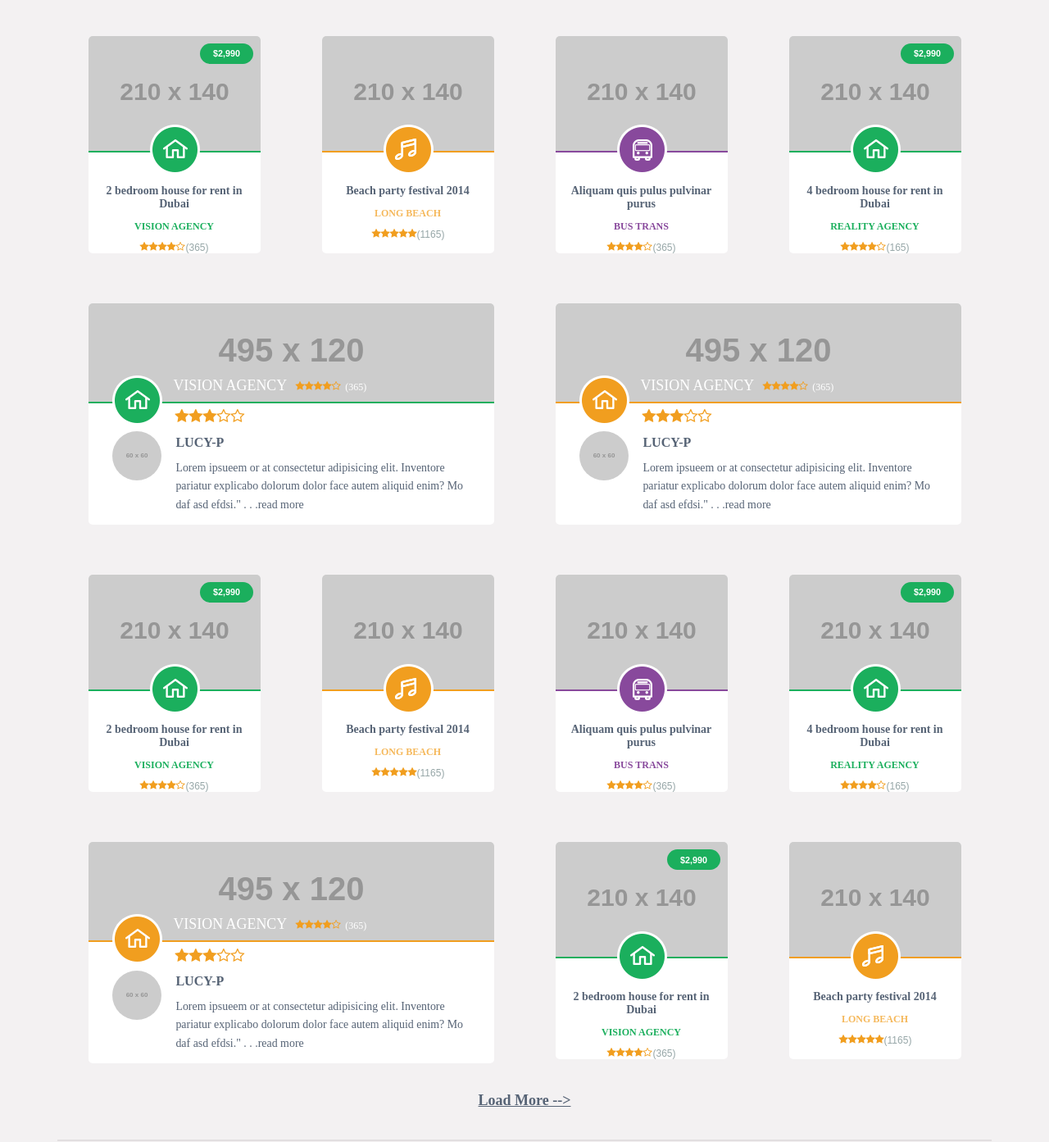
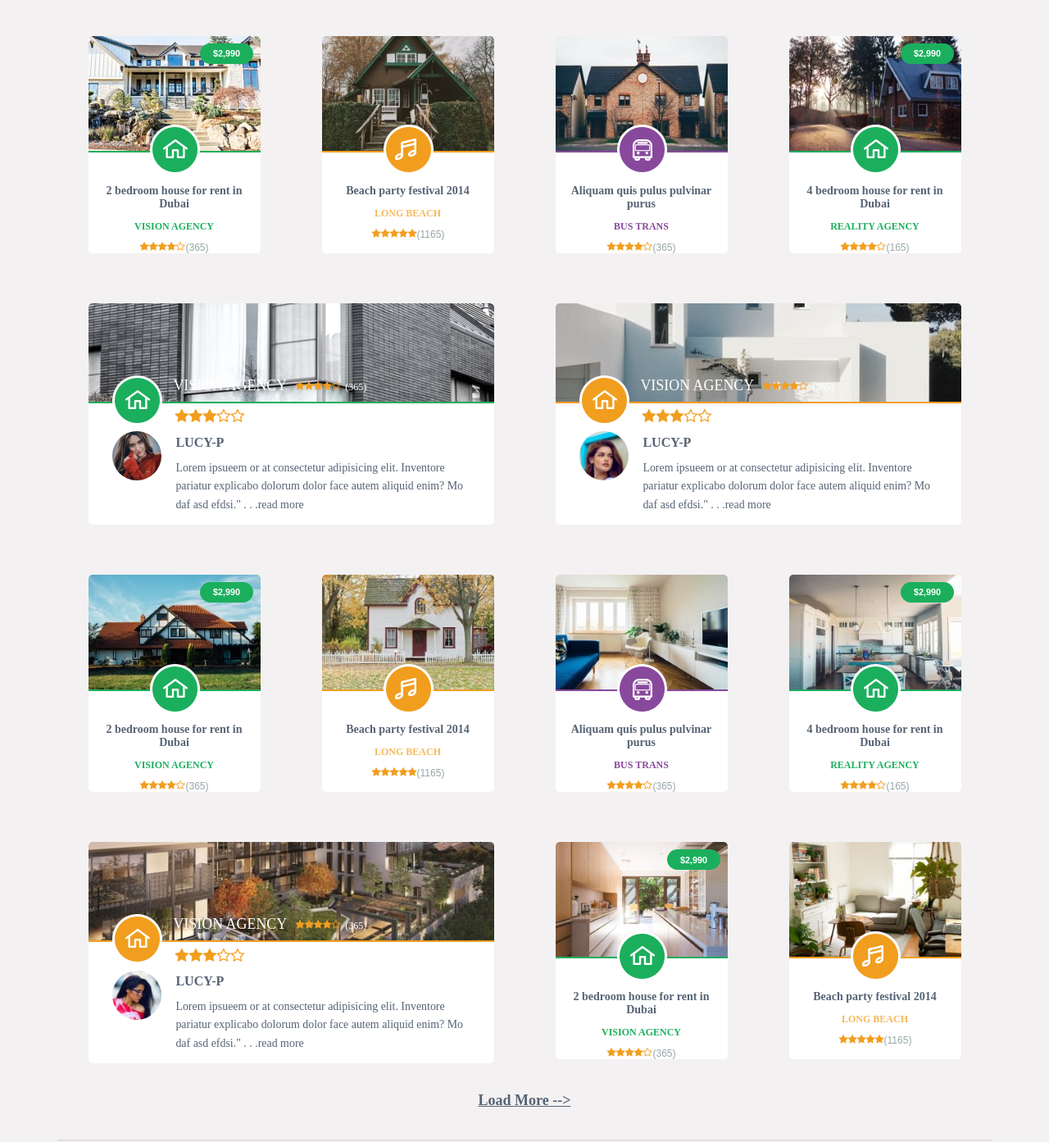
Before and after one commit to josedlca/duhootRep, a plain HTML site: page index.html in a window 1280 px wide. Shown: the part 529-1922 px from the top of the page at 82% size. Drawn offline with Linux system fonts and the light colour scheme; placeholder pictures from the web are drawn by us.

Commit message:
add images

```diff
--- a/index.html
+++ b/index.html
@@ -119,7 +119,7 @@
 				<div class="row post-margin-bottom">
 					<div class="col-12 col-sm-6 col-md-3 qry-margin">
 						<div class="post-card">
-							<img class="img-place" src="http://via.placeholder.com/210x140" alt="placeholder">
+							<img class="img-place" src="./assets/images/duhoot-img-one.jfif" alt="placeholder">
 							<h6 class="price">$2,990</h6>
 							<img class="simbol-filter" src="./assets/images/bigfilter2.png" alt="bigfilter2">
 							<p class="offer">2 bedroom house for rent in Dubai</p>
@@ -129,7 +129,7 @@
 					</div>
 					<div class="col-12 col-sm-6 col-md-3 qry-margin">
 						<div class="post-card">
-							<img class="img-place2" src="http://via.placeholder.com/210x140" alt="placeholder">
+							<img class="img-place2" src="./assets/images/duhoot-img-two.jfif" alt="placeholder">
 							<img class="simbol-filter" src="./assets/images/bignotamu.png" alt="bignotamu">
 							<p class="offer">Beach party festival 2014</p>
 							<p class="kinds2">LONG BEACH</p>
@@ -138,7 +138,7 @@
 					</div>
 					<div class="col-12 col-sm-6 col-md-3 qry-margin">
 						<div class="post-card">
-							<img class="img-place3" src="http://via.placeholder.com/210x140" alt="placeholder">
+							<img class="img-place3" src="./assets/images/duhoot-img-three.jfif" alt="placeholder">
 							<img class="simbol-filter" src="./assets/images/bigfilter3.png" alt="bigfilter3">
 							<p class="offer">Aliquam quis pulus pulvinar purus</p>
 							<p class="kinds3">BUS TRANS</p>
@@ -147,7 +147,7 @@
 					</div>
 					<div class="col-12 col-sm-6 col-md-3">
 						<div class="post-card">
-							<img class="img-place" src="http://via.placeholder.com/210x140" alt="placeholder">
+							<img class="img-place" src="./assets/images/duhoot-img-four.jfif" alt="placeholder">
 							<h6 class="price">$2,990</h6>
 							<img class="simbol-filter" src="./assets/images/bigfilter2.png" alt="bigfilter2">
 							<p class="offer">4 bedroom house for rent in Dubai</p>
@@ -160,11 +160,11 @@
 					<div class="col-12 col-md-6 qry-margin">
 						<div class="big-post-card">
 							<div class="image-space">
-								<img class="img-place img-ppll" src="http://via.placeholder.com/495x120" alt="placeholder">
+								<img class="img-place img-ppll" src="./assets/images/duhoot-img-eleven.jfif" alt="placeholder">
 								<img class="big-simbol-filter" src="./assets/images/bigfilter2.png" alt="bigfilter">
 								<div class="big-kinds"><p class="big-child-kinds">VISION AGENCY</p><img src="./assets/images/one-star.png" alt="one-stars"><span class="big-number">(365)</span></div>
 							</div>
-							<img class="min-img-sixty" src="http://via.placeholder.com/60x60" alt="placeholder">
+							<img class="min-img-sixty" src="./assets/images/profile-one.jfif" alt="placeholder">
 							<img class="big-stars" src="./assets/images/big-two-stars.png" alt="big-two-stars">
 							<div class="image-space-2">
 								<h4 class="little-title">LUCY-P</h4>
@@ -175,11 +175,11 @@
 					<div class="col-12 col-md-6">
 						<div class="big-post-card">
 							<div class="image-space">
-								<img class="img-place2 img-ppll" src="http://via.placeholder.com/495x120" alt="placeholder">
+								<img class="img-place2 img-ppll" src="./assets/images/duhoot-img-doce.jfif" alt="placeholder">
 								<img class="big-simbol-filter" src="./assets/images/bigfilter1.png" alt="bigfilter1">
 								<div class="big-kinds"><p class="big-child-kinds">VISION AGENCY</p><img src="./assets/images/one-star.png" alt="one-stars"><span class="big-number">(365)</span></div>
 							</div>
-							<img class="min-img-sixty" src="http://via.placeholder.com/60x60" alt="placeholder">
+							<img class="min-img-sixty" src="./assets/images/profile-two.jfif" alt="placeholder">
 							<img class="big-stars" src="./assets/images/big-two-stars.png" alt="big-two-stars">
 							<div class="image-space-2">
 								<h4 class="little-title">LUCY-P</h4>
@@ -191,7 +191,7 @@
 				<div class="row post-margin-bottom desapear">
 					<div class="col-12 col-sm-6 col-md-3 qry-margin">
 						<div class="post-card">
-							<img class="img-place" src="http://via.placeholder.com/210x140" alt="placeholder">
+							<img class="img-place" src="./assets/images/duhoot-img-five.jfif" alt="placeholder">
 							<h6 class="price">$2,990</h6>
 							<img class="simbol-filter" src="./assets/images/bigfilter2.png" alt="bigfilter2">
 							<p class="offer">2 bedroom house for rent in Dubai</p>
@@ -201,7 +201,7 @@
 					</div>
 					<div class="col-12 col-sm-6 col-md-3 qry-margin">
 						<div class="post-card">
-							<img class="img-place2" src="http://via.placeholder.com/210x140" alt="placeholder">
+							<img class="img-place2" src="./assets/images/duhoot-img-six.jfif" alt="placeholder">
 							<img class="simbol-filter" src="./assets/images/bignotamu.png" alt="bignotamu">
 							<p class="offer">Beach party festival 2014</p>
 							<p class="kinds2">LONG BEACH</p>
@@ -210,7 +210,7 @@
 					</div>
 					<div class="col-12 col-sm-6 col-md-3 qry-margin-2">
 						<div class="post-card">
-							<img class="img-place3" src="http://via.placeholder.com/210x140" alt="placeholder">
+							<img class="img-place3" src="./assets/images/duhoot-img-seven.jfif" alt="placeholder">
 							<img class="simbol-filter" src="./assets/images/bigfilter3.png" alt="bigfilter3">
 							<p class="offer">Aliquam quis pulus pulvinar purus</p>
 							<p class="kinds3">BUS TRANS</p>
@@ -219,7 +219,7 @@
 					</div>
 					<div class="col-12 col-sm-6 col-md-3">
 						<div class="post-card">
-							<img class="img-place" src="http://via.placeholder.com/210x140" alt="placeholder">
+							<img class="img-place" src="./assets/images/duhoot-img-eight.jfif" alt="placeholder">
 							<h6 class="price">$2,990</h6>
 							<img class="simbol-filter" src="./assets/images/bigfilter2.png" alt="bigfilter2">
 							<p class="offer">4 bedroom house for rent in Dubai</p>
@@ -232,11 +232,11 @@
 					<div class="col-12 col-md-6 qry-margin">
 						<div class="big-post-card">
 							<div class="image-space">
-								<img class="img-place2 img-ppll" src="http://via.placeholder.com/495x120" alt="placeholder">
+								<img class="img-place2 img-ppll" src="./assets/images/duhoot-img-trece.jfif" alt="placeholder">
 								<img class="big-simbol-filter" src="./assets/images/bigfilter1.png" alt="bigfilter1">
 								<div class="big-kinds"><p class="big-child-kinds">VISION AGENCY</p><img src="./assets/images/one-star.png" alt="one-star"><span class="big-number">(365)</span></div>
 							</div>
-							<img class="min-img-sixty" src="http://via.placeholder.com/60x60" alt="placeholder">
+							<img class="min-img-sixty" src="./assets/images/profile-three.jfif" alt="placeholder">
 							<img class="big-stars" src="./assets/images/big-two-stars.png" alt="two-stars">
 							<div class="image-space-2">
 								<h4 class="little-title">LUCY-P</h4>
@@ -246,7 +246,7 @@
 					</div>
 					<div class="col-12 col-sm-6 col-md-3 qry-margin-2">
 						<div class="post-card">
-							<img class="img-place" src="http://via.placeholder.com/210x140" alt="place-holder">
+							<img class="img-place" src="./assets/images/duhoot-img-nine.jfif" alt="place-holder">
 							<h6 class="price">$2,990</h6>
 							<img class="simbol-filter" src="./assets/images/bigfilter2.png" alt="bigfilter2">
 							<p class="offer">2 bedroom house for rent in Dubai</p>
@@ -256,7 +256,7 @@
 					</div>
 					<div class="col-12 col-sm-6 col-md-3">
 						<div class="post-card">
-							<img class="img-place2" src="http://via.placeholder.com/210x140" alt="placeholder">
+							<img class="img-place2" src="./assets/images/duhoot-img-ten.jfif" alt="placeholder">
 							<img class="simbol-filter" src="./assets/images/bignotamu.png" alt="bignotamu">
 							<p class="offer">Beach party festival 2014</p>
 							<p class="kinds2">LONG BEACH</p>
```
Also changed, not shown: assets/images/duhoot-img-doce.jfif (added), assets/images/duhoot-img-eight.jfif (added), assets/images/duhoot-img-eleven.jfif (added), assets/images/duhoot-img-five.jfif (added), assets/images/duhoot-img-four.jfif (added), assets/images/duhoot-img-nine.jfif (added), assets/images/duhoot-img-one.jfif (added), assets/images/duhoot-img-seven.jfif (added), assets/images/duhoot-img-six.jfif (added), assets/images/duhoot-img-ten.jfif (added), assets/images/duhoot-img-three.jfif (added), assets/images/duhoot-img-trece.jfif (added), assets/images/duhoot-img-two.jfif (added), assets/images/profile-one.jfif (added), 2 more files.
